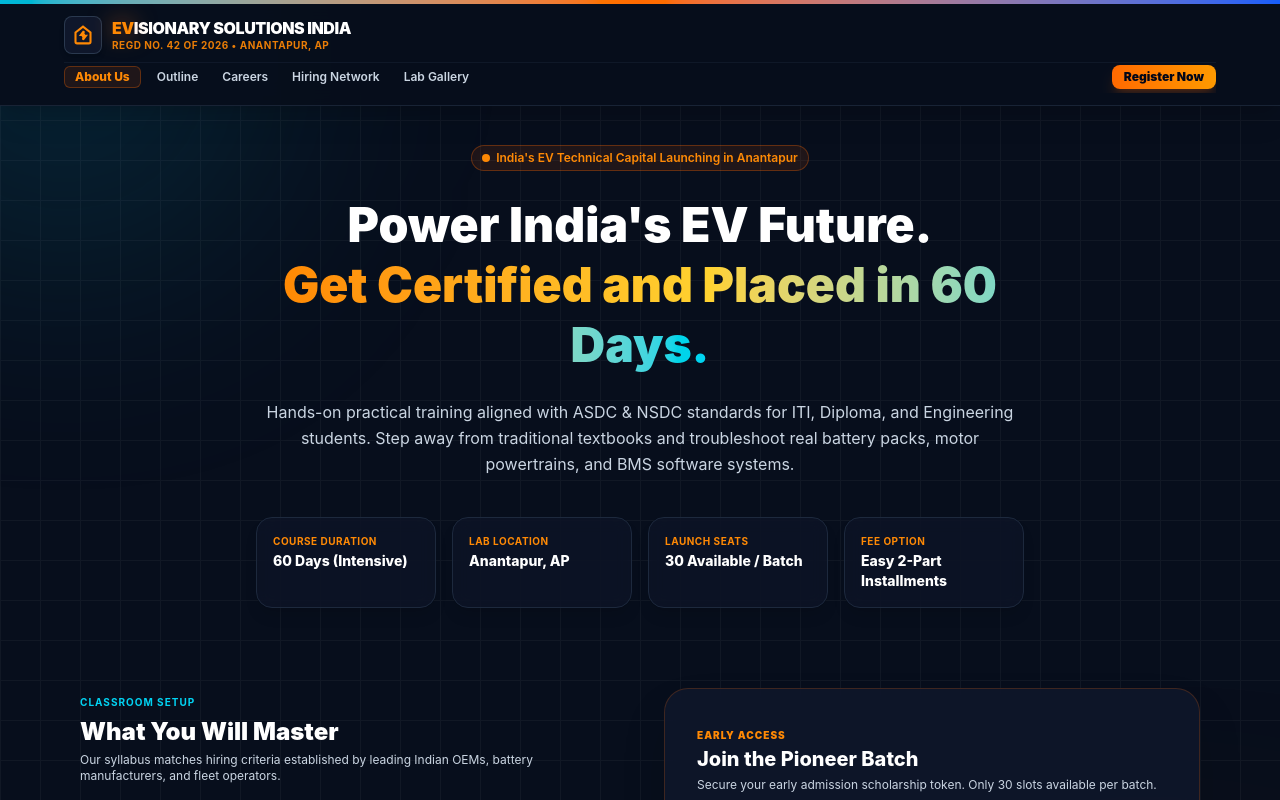
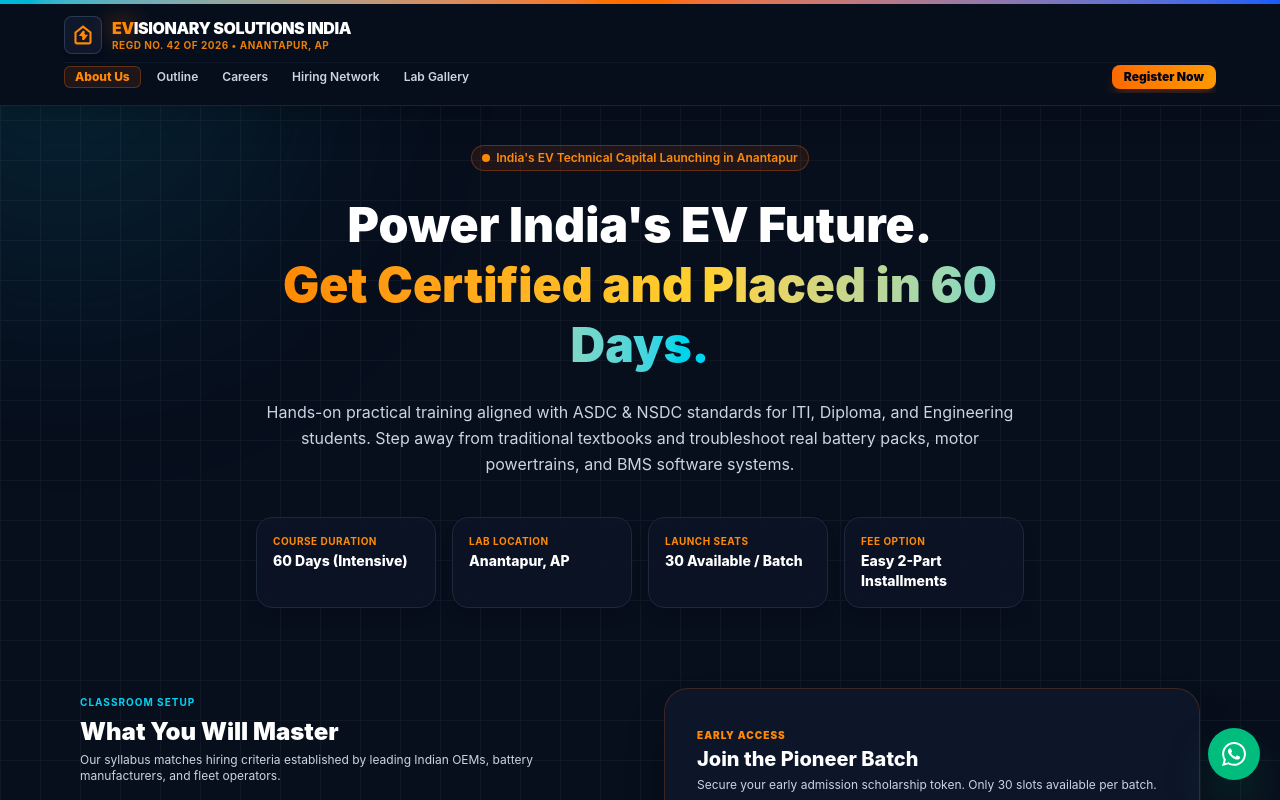
Before and after one commit to evisionATP/evisionary-student-portal, a React (Vite) app: page / in a window 1280 px wide. Shown: the top 800 px of the page. Built offline with nearby package versions, Linux system fonts and the light colour scheme.

Commit message:
feat: switch simulated form intake to active google script endpoint_photos_50seats_placements_logo_zoho_color_aboutUS_wtsup

```diff
--- a/src/App.jsx
+++ b/src/App.jsx
@@ -192,12 +192,11 @@
         }}
       />
 
-      {/* 🟢 FIXED Compact Mobile-Friendly Top Navigation */}
+      {/* 🟢 FIXED Mobile-Friendly Top Navigation */}
       <header className="fixed top-0 left-0 right-0 z-50 border-b border-slate-800/80 bg-[#070E1C]/95 backdrop-blur-md px-3 py-2.5 sm:px-8 sm:py-3 shadow-xl">
         <div className="h-1 w-full bg-gradient-to-r from-cyan-500 via-orange-500 to-blue-600 absolute top-0 left-0 right-0" />
 
         <div className="max-w-6xl mx-auto flex flex-col gap-2 pt-1">
-          {/* Top Brand Bar */}
           <div className="flex items-center justify-between gap-2">
             <div className="flex items-center gap-2.5">
               <button
@@ -226,7 +225,6 @@
             </a>
           </div>
 
-          {/* Touch-Scrollable Horizontal Navigation Strip for Mobile */}
           <div className="flex items-center gap-2 overflow-x-auto whitespace-nowrap pb-1 pt-0.5 text-[11px] sm:text-xs font-semibold scrollbar-none border-t border-slate-800/40">
             <button
               onClick={() => setCurrentView('about')}
@@ -540,15 +538,39 @@
         </section>
       </main>
 
-      {/* 📄 Footer */}
-      <footer className="relative z-10 border-t border-slate-850 bg-[#040810] py-6 px-4 text-center space-y-1.5">
+      {/* 📄 Footer with Clickable Google Maps Address */}
+      <footer className="relative z-10 border-t border-slate-850 bg-[#040810] py-6 px-4 text-center space-y-2">
         <p className="text-[10px] text-slate-400">
           © {new Date().getFullYear()} M/S <span className="text-orange-400 font-bold">EV</span>ISIONARY SOLUTIONS INDIA [Regd No: 42 of 2026].
         </p>
-        <p className="text-[9px] text-slate-500 max-w-md mx-auto">
-          Operational Center: Ramnagar 80ft Road, Near Neru Pragathi Park, Ananthapuramu, AP.
-        </p>
+
+        {/* Clickable Google Maps Link */}
+        <a
+          href="https://maps.google.com/?q=Ramnagar+80ft+Road+Near+Neru+Pragathi+Park+Anantapur"
+          target="_blank"
+          rel="noopener noreferrer"
+          className="inline-flex items-center gap-1.5 text-[10px] text-cyan-400 hover:text-orange-400 transition-colors font-medium max-w-md mx-auto"
+        >
+          <span>📍 Operational Center: Ramnagar 80ft Road, Near Neru Pragathi Park, Ananthapuramu, AP</span>
+          <span className="text-[9px] underline font-bold">(Open in Maps)</span>
+        </a>
       </footer>
+
+      {/* 💬 FLOATING WHATSAPP QUICK-CHAT BUTTON */}
+      <a
+        href="https://wa.me/917013311533?text=Hi%20E%20Visionary%20Solutions,%20I%20want%20to%20know%20more%20about%20the%20EV%20training%20program."
+        target="_blank"
+        rel="noopener noreferrer"
+        className="fixed bottom-5 right-5 z-50 bg-emerald-500 hover:bg-emerald-600 active:scale-95 text-white p-3.5 rounded-full shadow-2xl shadow-emerald-500/50 flex items-center justify-center transition-all duration-300 group"
+        title="Chat with Us on WhatsApp"
+      >
+        <svg className="w-6 h-6 fill-current" viewBox="0 0 24 24">
+          <path d="M.057 24l1.687-6.163c-1.041-1.804-1.588-3.849-1.587-5.946.003-6.556 5.338-11.891 11.893-11.891 3.181.001 6.167 1.24 8.413 3.488 2.245 2.248 3.481 5.236 3.48 8.414-.003 6.557-5.338 11.892-11.893 11.892-1.99-.001-3.951-.5-5.688-1.448l-6.305 1.654zm6.597-3.807c1.676.995 3.276 1.591 5.392 1.592 5.448 0 9.886-4.434 9.889-9.885.002-5.462-4.415-9.89-9.881-9.892-5.452 0-9.887 4.434-9.889 9.884-.001 2.225.651 3.891 1.746 5.634l-.999 3.648 3.742-.981zm11.387-5.464c-.074-.124-.272-.198-.57-.347-.297-.149-1.758-.868-2.031-.967-.272-.099-.47-.149-.669.149-.198.297-.768.967-.941 1.165-.173.198-.347.223-.644.074-.297-.149-1.255-.462-2.39-1.475-.883-.788-1.48-1.761-1.653-2.059-.173-.297-.018-.458.13-.606.134-.133.297-.347.446-.521.151-.172.2-.296.3-.495.099-.198.05-.372-.025-.521-.075-.148-.669-1.611-.916-2.206-.242-.579-.487-.501-.669-.51l-.57-.01c-.198 0-.52.074-.792.372s-1.04 1.016-1.04 2.479 1.065 2.876 1.213 3.074c.149.198 2.095 3.2 5.076 4.487.709.306 1.263.489 1.694.626.712.226 1.36.194 1.872.118.571-.085 1.758-.719 2.006-1.413.248-.695.248-1.29.173-1.414z"/>
+        </svg>
+        <span className="max-w-0 overflow-hidden whitespace-nowrap group-hover:max-w-xs transition-all duration-300 ease-in-out text-xs font-bold pl-0 group-hover:pl-2">
+          Chat on WhatsApp
+        </span>
+      </a>
     </div>
   );
 }
```
